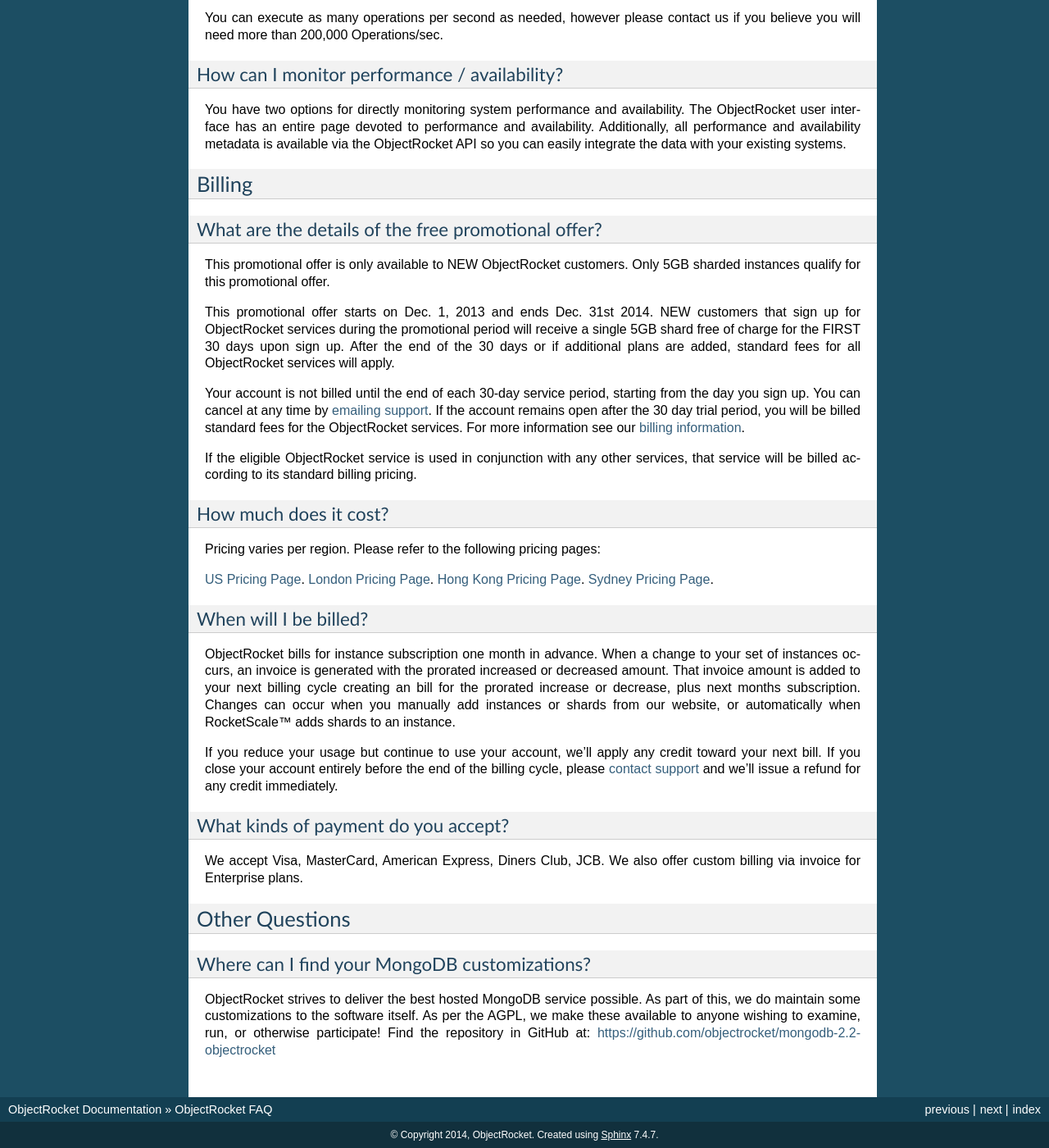
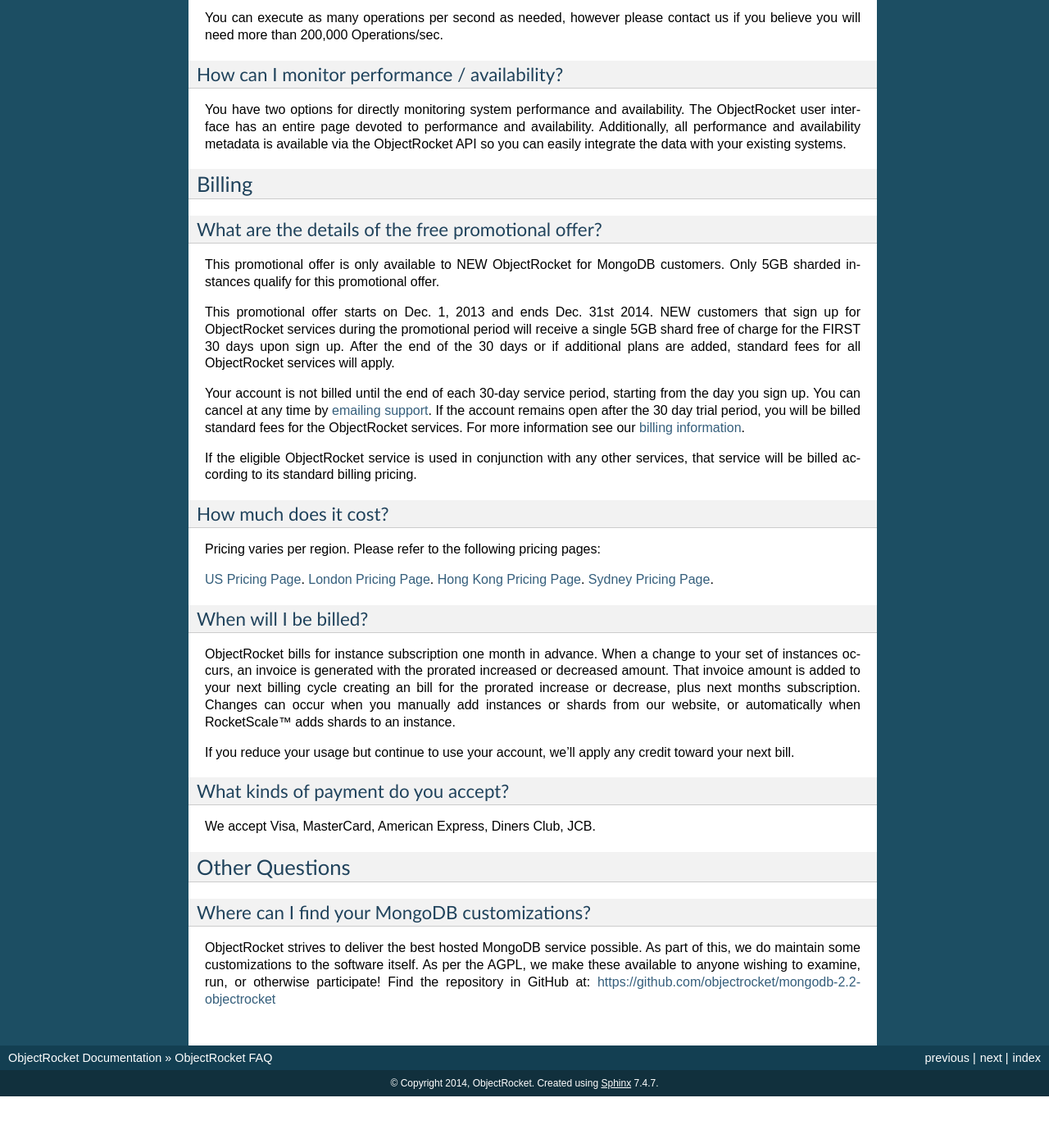
Before and after one commit to zcorleissen/documentation, a Sphinx documentation site: the page built from source/faq.rst, in a window 1280 px wide and 1400 px high, scrolled down 1959 px. Shown: the whole window at 82% size. Built offline with Sphinx 7.4.7, drawn with Linux system fonts in a browser that asks for light colours; pages that are not in the unit, such as notebooks, are missing from menus; after the commit the page ends 3296 px from its top, so only the background shows below that.

```diff
--- a/source/faq.rst
+++ b/source/faq.rst
@@ -153,7 +153,7 @@ Billing
 What are the details of the free promotional offer?
 ^^^^^^^^^^^^^^^^^^^^^^^^^^^^^^^^^^^^^^^^^^^^^^^^^^^
 
-This promotional offer is only available to NEW ObjectRocket customers. Only
+This promotional offer is only available to NEW ObjectRocket for MongoDB customers. Only
 5GB sharded instances qualify for this promotional offer.
 
 This promotional offer starts on Dec. 1, 2013 and ends Dec. 31st 2014. NEW
@@ -193,17 +193,13 @@ instances or shards from our website, or automatically when RocketScale™
 adds shards to an instance.
 
 If you reduce your usage but continue to use your account, we'll apply any
-credit toward your next bill. If you close your account entirely before the
-end of the billing cycle, please
-`contact support <mailto:support@objectrocket.com>`_ and we'll issue a refund
-for any credit immediately.
+credit toward your next bill.
 
 
 What kinds of payment do you accept?
 ^^^^^^^^^^^^^^^^^^^^^^^^^^^^^^^^^^^^
 
 We accept Visa, MasterCard, American Express, Diners Club, JCB.
-We also offer custom billing via invoice for Enterprise plans.
 
 
 Other Questions
--- a/source/index.rst
+++ b/source/index.rst
@@ -24,6 +24,8 @@ Contents:
    tools
    external_integration
    onboarding_checklist
+   redis_faq
+   redis_migration
 
 .. toctree::
    :hidden:
```
Also changed, not shown: source/redis_faq.rst (added, +72 -0 lines), 1 other file.
